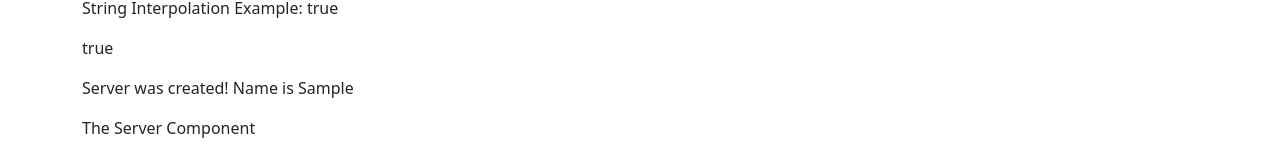
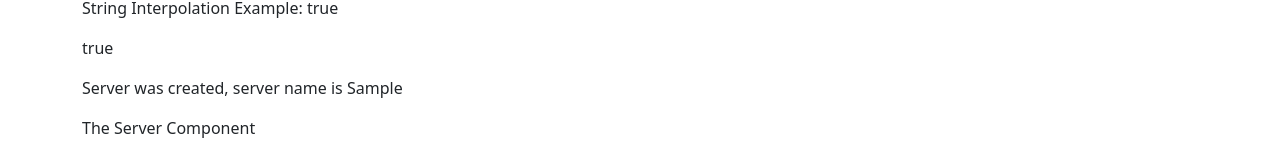
Before and after one commit to SamuelBanya/AngularSection2TheBasics, an Angular app in the folder the-basics/: page / in a window 1280 px wide. Both pictures are taken after typing "Sample" into the empty fields and a click on the button "Add Server". Shown: the part 209-369 px from the top of the page. Built offline with nearby package versions, Linux system fonts and the light colour scheme.

Commit message:
Adding *ngIf directive to project

```diff
--- a/the-basics/src/app/servers/servers.component.html
+++ b/the-basics/src/app/servers/servers.component.html
@@ -26,9 +26,13 @@
         Add Server
 </button>
 <p>String Interpolation Example: {{ allowNewServer }}</p>
+<!-- NOTE: Commenting out since we are using '*ngIf' with a related variable from the Server component instead below: -->
+<!-- Outputting the value of a property: -->
+<!-- <p>{{ serverCreationStatus }}</p> -->
 <!-- NOTE: We can bind to the 'innerText' property using data binding in this case -->
 <p [innerText]="allowNewServer">{{ allowNewServer }}</p>
-<!-- Outputting the value of a property: -->
-<p>{{ serverCreationStatus }}</p>
+
+<!-- Example of using a 'directive', speciifically the 'ngIf' directive -->
+<p *ngIf="serverCreated">Server was created, server name is {{ serverName }}</p>
 <app-server></app-server>
 <app-server></app-server>
--- a/the-basics/src/app/servers/servers.component.ts
+++ b/the-basics/src/app/servers/servers.component.ts
@@ -22,6 +22,7 @@ export class ServersComponent {
   // NOTE: This was for the previous one-way databinding example:
   // serverName = '';
   serverName = "TestServer";
+  serverCreated = false;
 
   // NOTE:
   // The 'constructor' is the function that is executed when the component is created in Angular:
@@ -36,6 +37,8 @@ export class ServersComponent {
   }
 
   onCreateServer() {
+    // NOTE: We are setting 'serverCreated' to true for later use with the '*ngIf' directive:
+    this.serverCreated = true;
     this.serverCreationStatus = 'Server was created! Name is ' + this.serverName;
 
   }
```
Also changed, not shown: 1 other file (tests, documents, lock files or other folders).
